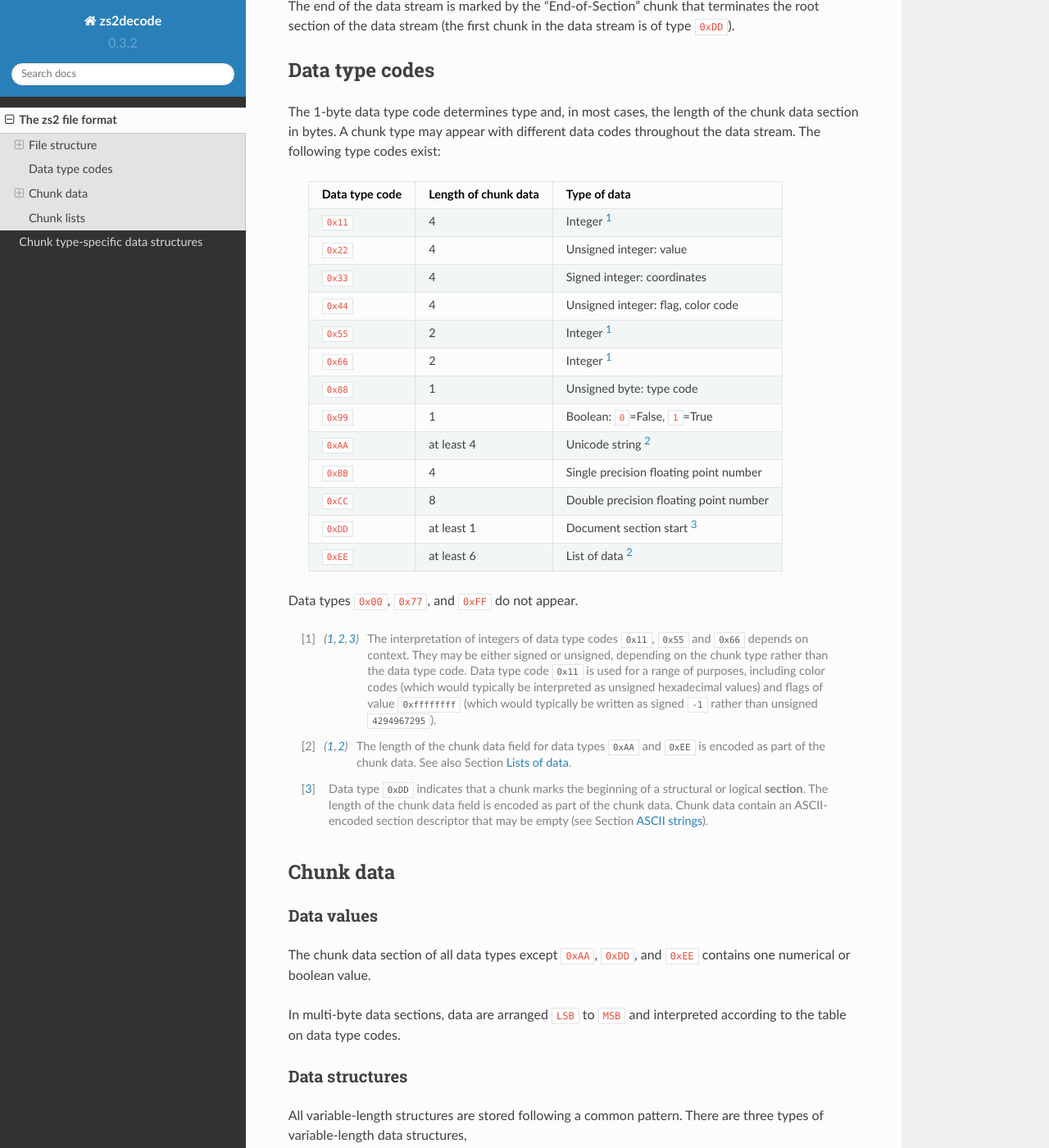
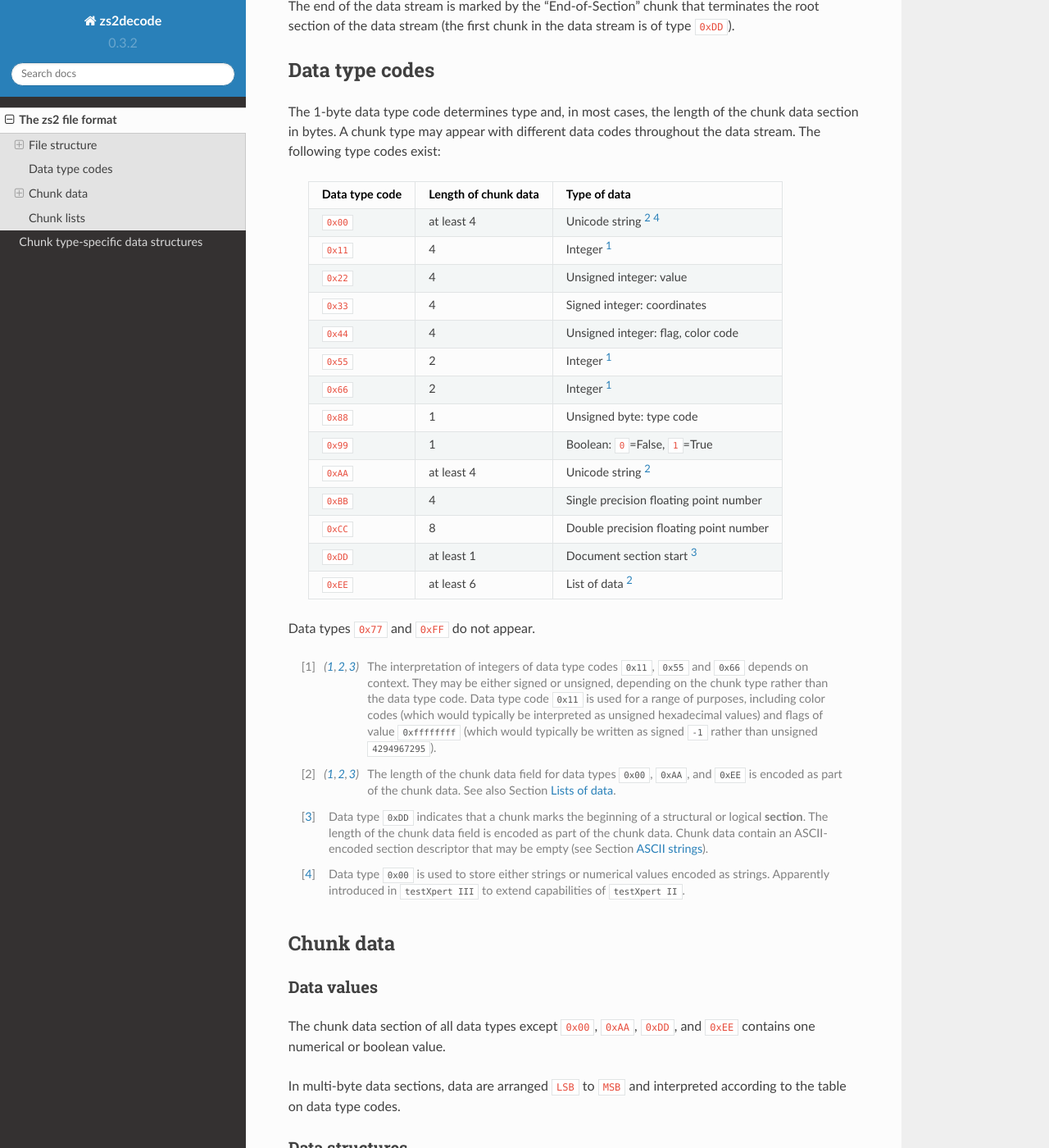
Before and after one commit to cpetrich/zs2decode, a Sphinx documentation site: the page built from docs/format.rst, in a window 1280 px wide and 1400 px high, scrolled down 3260 px. Shown: the whole window at 82% size. Built offline with Sphinx 7.4.7 and the Read the Docs theme 2.0.0, drawn with Linux system fonts in a browser that asks for light colours; some of the changed text lies outside the part shown.

Commit message:
add data type code 0x00

```diff
--- a/docs/format.rst
+++ b/docs/format.rst
@@ -173,8 +173,8 @@ Beyond that, chunk order seems to be free but follows predictable,
 machine-generated patterns.
 
 .. note:: The actual degree of flexibility in chunk ordering is defined
-          by the implementation of the ``textXpert II`` parser, which is
-          not known.
+          by the implementation of the ``textXpert II`` and
+	  ``testXpert III`` parsers, which is not known.
 
 End-of-Section chunks
 ^^^^^^^^^^^^^^^^^^^^^
@@ -203,6 +203,8 @@ The following type codes exist:
  | Data type | Length of  | Type of data                           |
  | code      | chunk data |                                        |
  +===========+============+========================================+
+ | ``0x00``  | at least 4 | Unicode string [#aaee]_ [#purp00]_     |
+ +-----------+------------+----------------------------------------+
  | ``0x11``  |          4 | Integer [#intdef]_                     |
  +-----------+------------+----------------------------------------+
  | ``0x22``  |          4 | Unsigned integer: value                |
@@ -244,9 +246,9 @@ Data types ``0x00``, ``0x77``, and ``0xFF`` do not appear.
               as signed ``-1`` rather than unsigned ``4294967295``).
 
 .. [#aaee]  The length of the chunk data field for data types
-            ``0xAA`` and ``0xEE`` is encoded as part of the
-            chunk data. See also Section
-            :ref:`section-data-list-definition`.
+            ``0x00``, ``0xAA``, and ``0xEE`` is encoded as part of
+            the chunk data. See also
+            Section :ref:`section-data-list-definition`.
 
 .. [#ddtype]  Data type ``0xDD`` indicates that a chunk marks the
               beginning of a structural or logical **section**.
@@ -256,13 +258,18 @@ Data types ``0x00``, ``0x77``, and ``0xFF`` do not appear.
               that may be empty
               (see Section :ref:`section-ascii-string-definition`).
 
+.. [#purp00]  Data type ``0x00`` is used to store either strings
+              or numerical values encoded as strings.
+	      Apparently introduced in ``testXpert III`` to extend
+	      capabilities of ``testXpert II``.
+
 Chunk data
 ----------
 
 Data values
 ^^^^^^^^^^^
-The chunk data section of all data types except ``0xAA``, ``0xDD``,
-and ``0xEE`` contains one numerical or boolean value.
+The chunk data section of all data types except ``0x00``, ``0xAA``,
+``0xDD``, and ``0xEE`` contains one numerical or boolean value.
 
 In multi-byte data sections, data are arranged ``LSB`` to ``MSB``
 and interpreted according to the table on data type codes.
@@ -395,9 +402,9 @@ For example, the Norwegian interjection *Skål* would be represented as
 .. _UCS-2/UTF-16: https://en.wikipedia.org/wiki/UTF-16
 
 
-Data type ``0xAA``
-^^^^^^^^^^^^^^^^^^
-Chunk data of chunks with data type ``0xAA`` contain exactly
+Data types ``0x00`` and ``0xAA``
+^^^^^^^^^^^^^^^^^^^^^^^^^^^^^^^^
+Chunk data of chunks with data type ``0x00`` and ``0xAA`` contain exactly
 one unicode string (see Section :ref:`section-data-list-definition`).
 For example, data type code and chunk data of the string "Hi" would be:
 
```
Also changed, not shown: other parts of docs/format.rst (+1 -1 lines).
